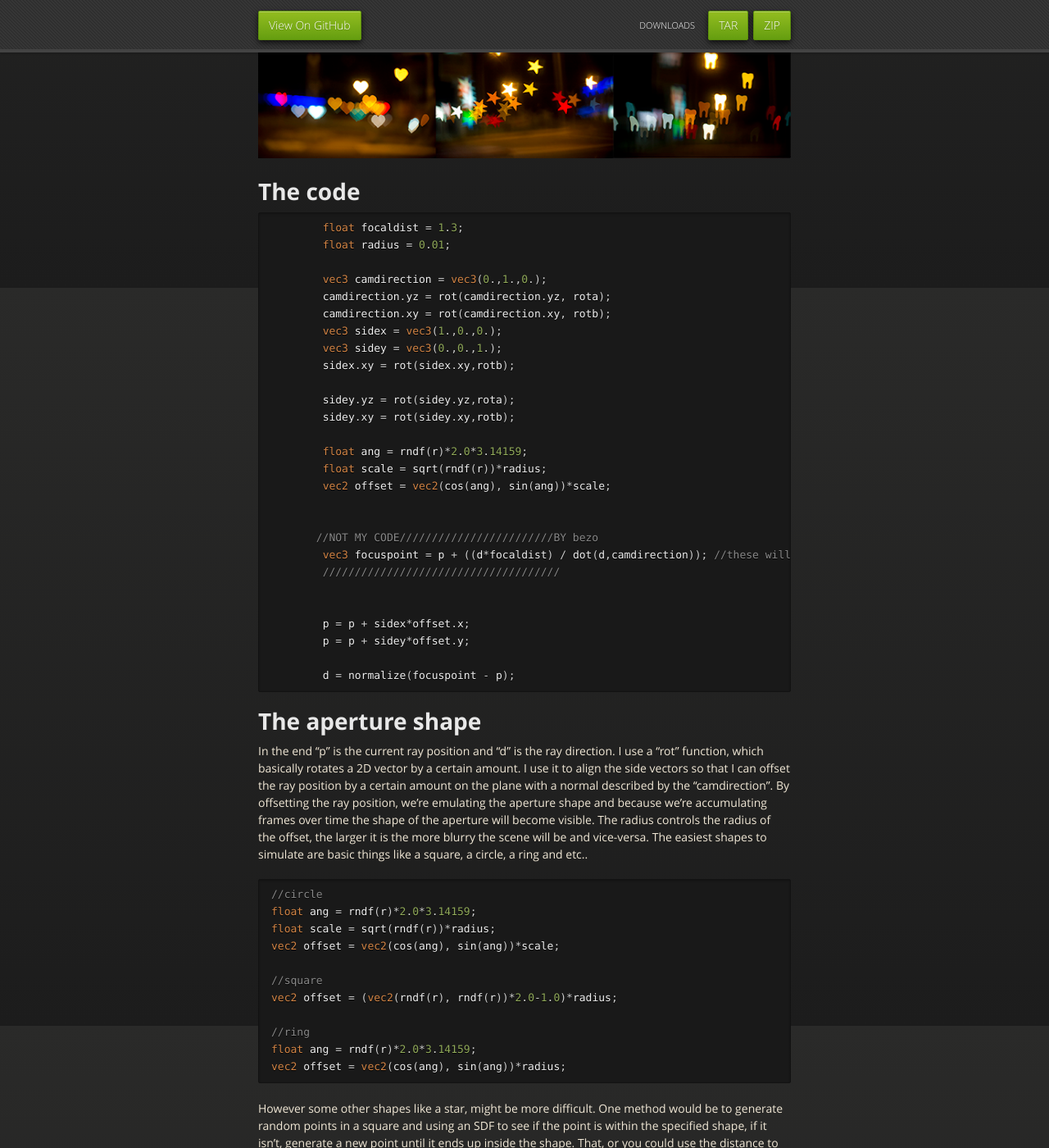
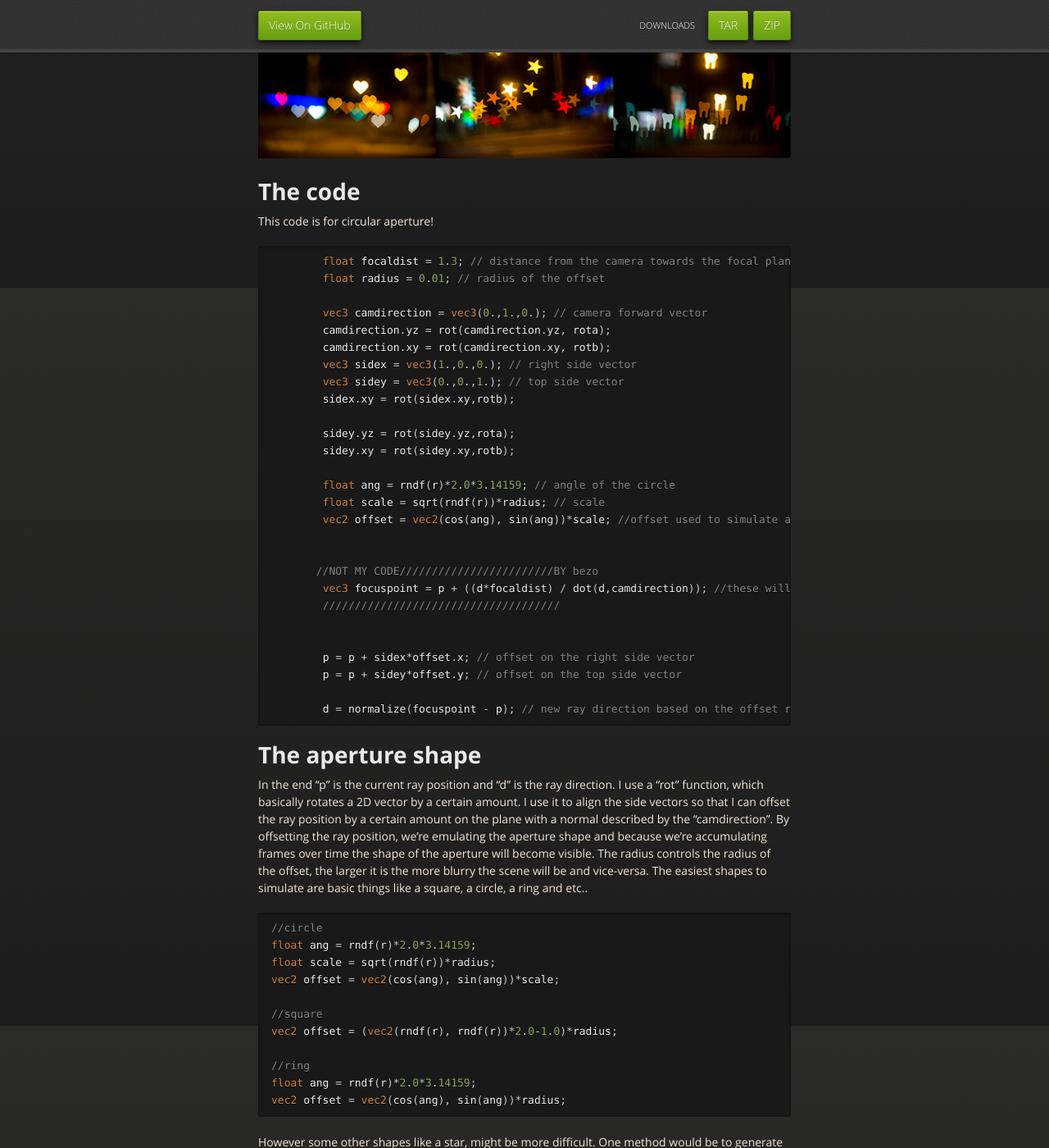
Before and after one commit to NamelessCoding/NamelessCoding.github.io, a Jekyll site: the page built from bokeh.md, in a window 1280 px wide and 1400 px high, scrolled down 549 px. Shown: the whole window at 82% size. Built offline with Jekyll 4.4.1, drawn with Linux system fonts in a browser that asks for light colours; our own code applies the rules of GitHub Pages for plain Markdown files.

Commit message:
Update bokeh.md

````diff
--- a/bokeh.md
+++ b/bokeh.md
@@ -6,23 +6,24 @@ The aperture shape is essentially the shape that the camera lens has, which dete
 ![Octocat](https://github.com/NamelessCoding/NamelessCoding.github.io/blob/main/assets/images/external-content.duckduckgo.com.jpg?raw=true)
 
 # **The code**
+This code is for circular aperture!
 ```glsl
-        float focaldist = 1.3;
-        float radius = 0.01;
+        float focaldist = 1.3; // distance from the camera towards the focal plane
+        float radius = 0.01; // radius of the offset
 
-        vec3 camdirection = vec3(0.,1.,0.);
+        vec3 camdirection = vec3(0.,1.,0.); // camera forward vector
         camdirection.yz = rot(camdirection.yz, rota);
         camdirection.xy = rot(camdirection.xy, rotb);
-        vec3 sidex = vec3(1.,0.,0.);
-        vec3 sidey = vec3(0.,0.,1.);
+        vec3 sidex = vec3(1.,0.,0.); // right side vector
+        vec3 sidey = vec3(0.,0.,1.); // top side vector
         sidex.xy = rot(sidex.xy,rotb);
 
         sidey.yz = rot(sidey.yz,rota);
         sidey.xy = rot(sidey.xy,rotb);
 
-        float ang = rndf(r)*2.0*3.14159;
-        float scale = sqrt(rndf(r))*radius;
-        vec2 offset = vec2(cos(ang), sin(ang))*scale;
+        float ang = rndf(r)*2.0*3.14159; // angle of the circle
+        float scale = sqrt(rndf(r))*radius; // scale
+        vec2 offset = vec2(cos(ang), sin(ang))*scale; //offset used to simulate aperture
 
 
        //NOT MY CODE////////////////////////BY bezo
@@ -30,10 +31,10 @@ The aperture shape is essentially the shape that the camera lens has, which dete
         /////////////////////////////////////
 
 
-        p = p + sidex*offset.x;
-        p = p + sidey*offset.y;
+        p = p + sidex*offset.x; // offset on the right side vector
+        p = p + sidey*offset.y; // offset on the top side vector
 
-        d = normalize(focuspoint - p);
+        d = normalize(focuspoint - p); // new ray direction based on the offset ray position and focuspoint
 ```
 
 # **The aperture shape**
````
